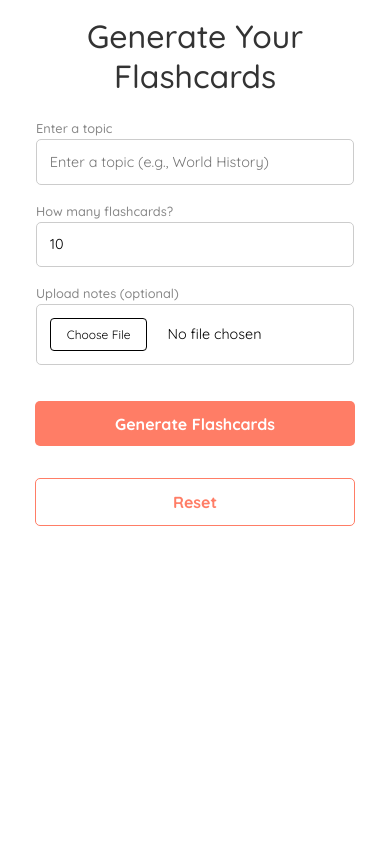
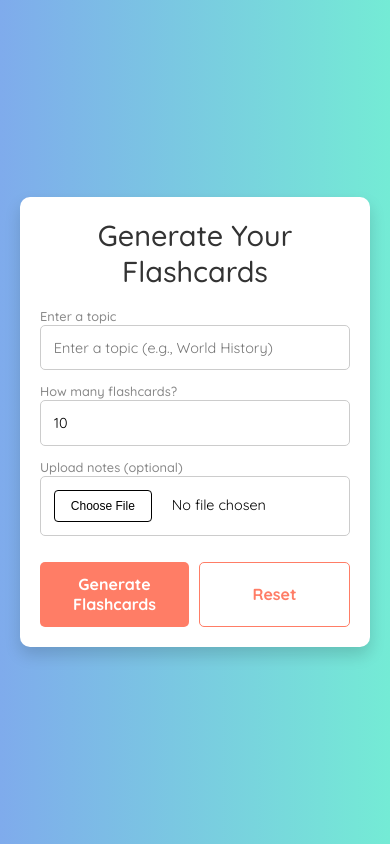
Before and after one commit to petekal1323/flashcard-generator, a React (Vite) app: page /flashcard-generator in a window 390 px wide. Built offline with nearby package versions, Linux system fonts and the light colour scheme.

Commit message:
Refine responsive layout, fix scrollbar issues, correct button types, improve conditional flashcard rendering, consolidate global styles, and remove unused index.scss

```diff
--- a/src/App.scss
+++ b/src/App.scss
@@ -1,8 +1,6 @@
-@import url('https://fonts.googleapis.com/css2?family=Lora:ital,wght@0,400..700;1,400..700&family=Quicksand:wght@300..700&family=Roboto+Mono:ital,wght@0,100..700;1,100..700&family=Roboto:ital,wght@0,100..900;1,100..900&display=swap');
+@import url('https://fonts.googleapis.com/css2?family=Quicksand:wght@300..700&display=swap');
 
-*,
-*::before,
-*::after {
+*, *::before, *::after {
     margin: 0;
     padding: 0;
     box-sizing: border-box;
@@ -10,9 +8,10 @@
 
 html, body {
     font-family: "Quicksand", sans-serif;
+    height: 100%;
+    background: linear-gradient(to left, #74ebd5, #7FABEC);
 }
 
-/* Explicitly set Quicksand for form elements */
 button,
 input,
 textarea,
@@ -20,18 +19,16 @@ select {
     font-family: "Quicksand", sans-serif;
 }
 
-/* Set Quicksand for placeholder text */
 input::placeholder,
 textarea::placeholder {
     font-family: "Quicksand", sans-serif;
 }
 
-/* Vendor prefixes for better cross-browser support */
+
 input::-webkit-input-placeholder,
 textarea::-webkit-input-placeholder {
     font-family: "Quicksand", sans-serif;
 }
-
 
 .App {
     min-height: 100vh;
--- a/src/components/FlashcardGenerator.jsx
+++ b/src/components/FlashcardGenerator.jsx
@@ -38,7 +38,7 @@ function FlashcardGenerator() {
       import("pdfjs-dist").then(pdfjsLib => {
         pdfjsLib.GlobalWorkerOptions.workerSrc = `//cdnjs.cloudflare.com/ajax/libs/pdf.js/${pdfjsLib.version}/pdf.worker.js`;
         const reader = new FileReader();
-        reader.onload = function() {
+        reader.onload = function () {
           const typedarray = new Uint8Array(this.result);
           pdfjsLib.getDocument(typedarray).promise.then(pdf => {
             let promises = [];
@@ -58,7 +58,7 @@ function FlashcardGenerator() {
             });
           }).catch(error => console.error("Error loading PDF:", error));
         };
-        reader.onerror = function(error) {
+        reader.onerror = function (error) {
           console.error("Error reading PDF:", error);
         };
         reader.readAsArrayBuffer(file);
@@ -66,11 +66,11 @@ function FlashcardGenerator() {
     } else if (ext === "txt") {
       // Process TXT files using FileReader
       const reader = new FileReader();
-      reader.onload = function(event) {
-        console.log("Extracted TXT text:", event.target.result);
-        setFileContent(event.target.result);
+      reader.onload = function (e) {
+        console.log("Extracted TXT text:", e.target.result);
+        setFileContent(e.target.result);
       };
-      reader.onerror = function(error) {
+      reader.onerror = function (error) {
         console.error("Error reading TXT file:", error);
       };
       reader.readAsText(file);
@@ -122,9 +122,10 @@ function FlashcardGenerator() {
   }
 
   return (
+    <div id="flashcard-generator__container">
       <div className="flashcard-generator">
         <h2 className="flashcard-generator__title">Generate Your Flashcards</h2>
-      <div className="flashcard-generator__form_display_container">
+        <div className="flashcard-generator__form-display-container">
           <form className="flashcard-generator__form" onSubmit={handleGenerateFlashcards}>
             <div>
               <label htmlFor="topicInput" className="flashcard-generator__label">Enter a topic</label>
@@ -159,18 +160,17 @@ function FlashcardGenerator() {
               />
             </div>
             <div className="flashcard-generator__btn-container">
-            <button onClick={handleReset} className="flashcard-generator__btn--reset">
-              Reset
-            </button>
               <button type="submit" className="flashcard-generator__btn--generate" disabled={loading}>
                 {loading ? "Generating..." : "Generate Flashcards"}
               </button>
+              <button type="button" onClick={handleReset} className="flashcard-generator__btn--reset">Reset</button>
             </div>
           </form>
+
+          {loading && <Spinner />}
+
+          {!loading && flashcards.length > 0 && (
             <div className="flashcard-generator__display">
-          {loading ? (
-            <Spinner />
-          ) : flashcards.length > 0 ? (
               <div className="flashcard-generator__flashcard-container">
                 <Flashcard
                   question={flashcards[currentCardIndex].question}
@@ -196,9 +196,9 @@ function FlashcardGenerator() {
                   </button>
                 </div>
               </div>
-          ) : (
-            ""
+            </div>
           )}
+
         </div>
       </div>
     </div>
--- a/src/components/FlashcardGenerator.scss
+++ b/src/components/FlashcardGenerator.scss
@@ -1,33 +1,53 @@
-/* FlashcardGenerator.scss*/
+#flashcard-generator__container {
+    width: 100%;
+    min-height: 100vh;               // allows it to grow if needed
+    display: flex;
+    justify-content: center;
+    align-items: center;
+    overflow: auto; // allows outer scrollbars if screen is too small
+    padding: 20px; // some padding so it's not touching screen edges
+  }
 
   .flashcard-generator {
-    padding: 1rem;
-    width: calc(100% - 50rem);
-    min-width: 350px;
-    margin: 0 auto;
-    text-align: center;
+    width: 100%;
+    max-width: 600px;
+    display: flex;
+    flex-direction: column;
+    background-color: #ffffff;
+    box-shadow: 0 8px 16px rgba(0, 0, 0, 0.15);
+    border-radius: 10px;
+    padding: 20px;
+
     &__title {
-        font-size: 2rem;
+      font-size: 1.8rem;
       margin-bottom: 1rem;
       color: #333;
       font-weight: 500;
+      text-align: center;
     }
+
+    &__form-display-container {
+      display: flex;
+      flex-direction: column;
+      gap: 1rem;
+    }
+
     &__form {
       display: flex;
       flex-direction: column;
       gap: 10px;
-        margin-bottom: 10px;
     }
+
     &__label {
-        display: block;
       font-size: 0.8rem;
       color: #888;
       font-weight: 500;
       text-align: left;
-        margin-top: 0.5rem;
-        margin-bottom: 3px;
+      margin: 0.5rem 0 3px;
     }
-    &__input {
+
+    &__input,
+    &__file-input {
       padding: 0.8rem;
       font-size: 0.9rem;
       border: 1px solid #ccc;
@@ -35,26 +55,8 @@
       width: 100%;
     }
 
-    &__file-input {
-        font-family: "Quicksand", sans-serif;
-        padding: 0.8rem;
-        font-size: 0.9rem;
-        border: 1px solid #ccc;
-        border-radius: 5px;
-        width: 100%;
-        &::file-selector-button {
-            font-family: "Quicksand", sans-serif;
-            font-size: 12px;
-            background-color: white;
-            border: 1px solid black;
-            padding: 8px 16px;
-            border: none;
-            border-radius: 4px;
-            cursor: pointer;
-            margin-right: 20px;
-        }
-        &::-webkit-file-upload-button {
-            font-family: "Quicksand", sans-serif;
+    &__file-input::file-selector-button,
+    &__file-input::-webkit-file-upload-button {
       font-size: 12px;
       background-color: white;
       border: 1px solid black;
@@ -63,102 +65,97 @@
       cursor: pointer;
       margin-right: 20px;
     }
-    }
 
     &__btn-container {
       display: flex;
-        flex-wrap: wrap;
-        justify-content: center;
-        gap: 1rem;
-        width: 90%;
-        margin: 10px auto;
+      justify-content: space-between;
+      gap: 10px;
+      margin-top: 1rem;
     }
 
-    &__btn {
-        &--generate {
-            order: 1; // This button comes first
-            flex: 0 0 20rem; // Base width of 20rem, flexible sizing
-            align-self: center;
+    &__btn--generate, &__btn--reset {
+      flex: 1;
       padding: 0.8rem;
       font-size: 1rem;
       font-weight: bold;
-            margin-top: 1rem;
+      border-radius: 5px;
       cursor: pointer;
-            transition:
-                background-color 0.3s ease,
-                transform 0.3s ease;
-            color: #fff;
-            background-color: hsl(9, 100%, 70%);
-            border: none;
-            border-radius: 5px;
-            &:hover {
-                background-color: hsl(9, 100%, 65%);
-                transform: scale(1.03);
-            }
+      transition: all 0.3s ease;
+
       &:disabled {
         background-color: #ccc;
         cursor: not-allowed;
       }
     }
 
-        &--reset {
-            order: 2; // This button always comes after the other button
-            flex: 0 0 20rem; // Same base width; adjust if needed
-            align-self: center;
-            padding: 0.8rem;
-            font-size: 1rem;
-            font-weight: bold;
-            margin-top: 1rem;
-            cursor: pointer;
-            transition:
-                background-color 0.3s ease,
-                transform 0.3s ease;
-            color: hsl(9, 100%, 70%);
-            background-color: white;
-            border: 1px solid hsl(9, 100%, 70%);
-            border-radius: 5px;
+    &__btn--generate {
+      background-color: hsl(9, 100%, 70%);
+      color: white;
+      border: none;
+
       &:hover {
         background-color: hsl(9, 100%, 65%);
         transform: scale(1.03);
       }
-            &:disabled {
-                background-color: #ccc;
-                cursor: not-allowed;
+    }
+
+    &__btn--reset {
+      background-color: #fff;
+      color: hsl(9, 100%, 70%);
+      border: 1px solid hsl(9, 100%, 70%);
+
+      &:hover {
+        transform: scale(1.03);
       }
     }
+
+    &__display {
+      width: 100%;
+      margin-top: 1rem;
+      display: flex;
+      flex-direction: column;
+      justify-content: center;
+      align-items: stretch;
     }
+
     &__flashcard-container {
-        box-shadow: 0 4px 8px rgba(0, 0, 0, 0.1);
-        padding: 1rem;
-        border-radius: 8px;
-        background-color: #fff;
+      width: 100%;
+      display: flex;
+      flex-direction: column;
+      justify-content: center;
+      align-items: center;
     }
+
     &__nav {
       display: flex;
       justify-content: center;
-        align-items: center;
       gap: 1rem;
-        margin-top: 10px;
+      margin-top: 15px;
     }
+
     &__nav-btn {
       padding: 0.5rem 1rem;
-        font-size: 0.8rem;
+      font-size: 0.9rem;
       border: none;
       border-radius: 5px;
       cursor: pointer;
       background-color: hsl(195, 41%, 44%);
       color: #fff;
       transition: background-color 0.3s ease;
+
       &:hover {
         background-color: hsl(195, 41%, 38%);
       }
+
       &:disabled {
         background-color: #ccc;
         cursor: not-allowed;
       }
     }
+
     &__nav-count {
       font-size: 1rem;
       color: #333;
+      font-weight: 500;
     }
   }
--- a/src/components/LandingPage.jsx
+++ b/src/components/LandingPage.jsx
@@ -11,9 +11,9 @@ function LandingPage() {
     return (
         <div className='landing__container'>
             <header className='landing__header'>
-                <h1 className='landing__title'>AI-Powered Flashcard Generator</h1>
+                <h1 className='landing__title'>AI-Powered Flashcards Made Easy</h1>
                 <p className='landing__subtitle'>
-                Enter your text or upload a file, and the AI will create flashcards for you.
+                Create customized flashcards instantly—powered by AI.
                 </p>
                 <button className='landing__cta' onClick={handleStart}>Get Started</button>
             </header>
--- a/src/components/LandingPage.scss
+++ b/src/components/LandingPage.scss
@@ -7,7 +7,7 @@
         align-items: center;
         width: 100vw;
         height: 100vh;
-        background: linear-gradient(90deg, #74ebd5 0%, #acb6e5 100%);
+        background: linear-gradient(90deg, #74ebd5 0%, #7FABEC 100%);
         background-size: 400% 400%;
         animation: bg_gradient_animation 30s ease-in-out infinite;
     }
--- a/src/main.jsx
+++ b/src/main.jsx
@@ -1,6 +1,5 @@
 import { StrictMode } from 'react'
 import { createRoot } from 'react-dom/client'
-import './index.scss'
 import App from './App.jsx'
 
 createRoot(document.getElementById('root')).render(
```
Also changed, not shown: src/components/Flashcard.scss (+13 -14 lines), src/index.scss (deleted). Lines whose indentation alone changed are shown as unchanged.
